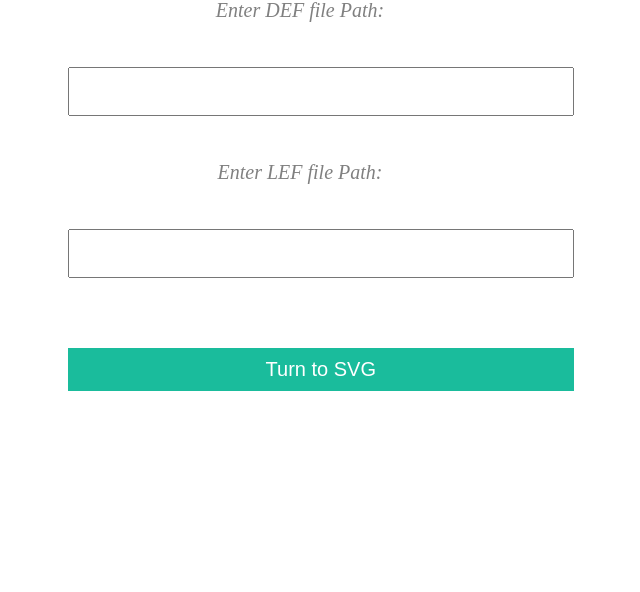
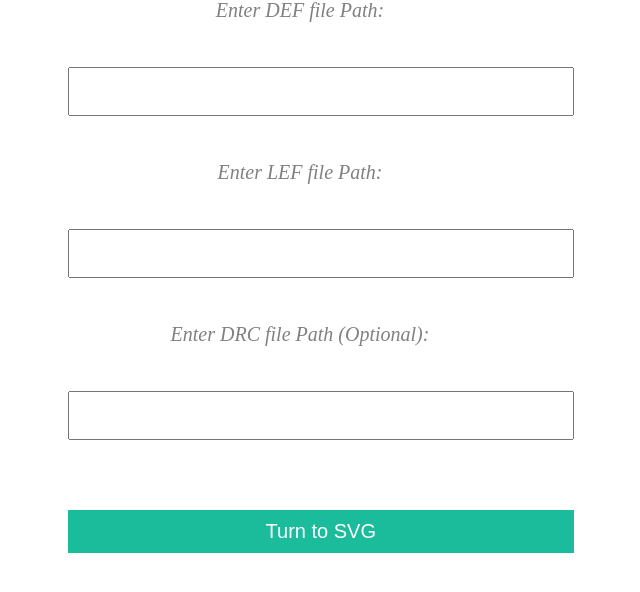
Before and after one commit to nouranadell/DEF-LEF-Webviewer, a Flask app: page / in a window 1280 px wide. Shown: the part 133-725 px from the top of the page, without its empty margins (340-980 px from the left). Run offline with Flask 2, Linux system fonts and the light colour scheme.

Commit message:
Add files via upload

```diff
--- a/Source Code/templates/home.html
+++ b/Source Code/templates/home.html
@@ -11,6 +11,8 @@
                     <p><input name="def_file_path" id="def"/></p>
                     <p align="center"><label for="lef">Enter LEF file Path:</label></p>
                     <p><input name="lef_file_path" id="lef"/></p>
+                    <p align="center"><label for="lef">Enter DRC file Path (Optional):</label></p>
+                    <p><input name="drc_file_path" id="lef"/></p>
                     <p><input type="submit" value="Turn to SVG" /></p>
                 </form>
                 <style>
```
